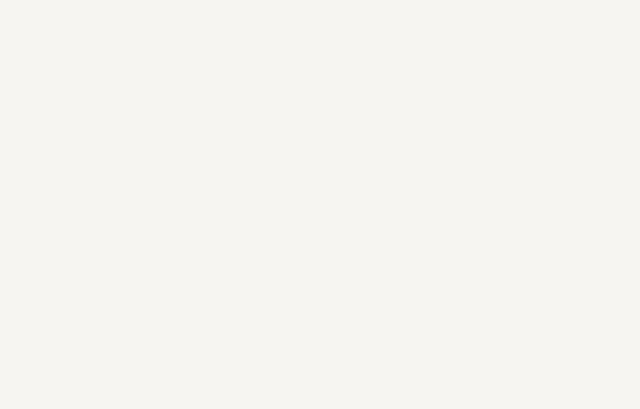
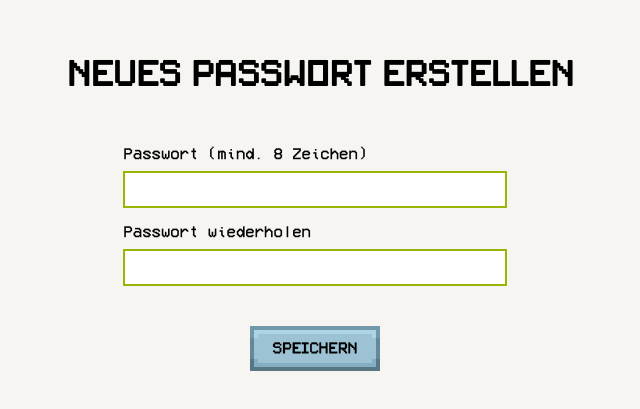
Before and after one commit to linguExplorer/linguExplorer, a Vue app in the folder webpage/: page /newPassword/1 in a window 1280 px wide. Before the commit this address had no page. Shown: the part 117-526 px from the top of the page, without its empty margins (319-959 px from the left). Built offline with nearby package versions, Linux system fonts and the light colour scheme.

Commit message:
front-end funktionen

```diff
--- a/webpage/src/pages/Anmelden.vue
+++ b/webpage/src/pages/Anmelden.vue
@@ -3,10 +3,14 @@
         <div class="header-anmelden">
             <div class="container-anmelden">
                 <div class="text-anmelden">
+
                     <p>Hast du noch keinen Account?</p>
                 </div>
-                <button class="button-anmelden" @click="goToRegister">
+                <button class="button-anmelden" >
+                    <router-link to="/registrieren" class="nav-link"  href="#">
+
                     <img src="@/assets/xx_Images/xx_Images/Buttons/button registrieren green.png" alt="Registrieren" />
+                        </router-link>
                 </button>
             </div>
         </div>
@@ -23,14 +27,14 @@
         <!--</div>-->
 
         <div class="content-box-anmelden">
-            <form @submit.prevent="handleLogin">
+            <form @submit.prevent="submit">
                 <div class="input-group-anmelden">
                     <label for="email">E-Mail</label>
-                    <input type="email" id="email" v-model="username" required />
+                    <input type="email" id="email" v-model="data.email" required />
                 </div>
                 <div class="input-group-anmelden">
                     <label for="password">Passwort</label>
-                    <input type="password" id="password" v-model="password" required />
+                    <input type="password" id="password" v-model="data.password" required />
                 </div>
                 <!-- Fehlermeldung -->
                 <p v-if="showError" class="error-message-anmelden">Ungültige E-Mail oder Passwort</p>
@@ -39,7 +43,10 @@
                     <img src="@/assets/xx_Images/xx_Images/Buttons/button anmelden blue.png" alt="Anmelden" />
                 </button>
                 <div class="forgot-password-anmelden">
+                    <router-link to="/forgotPassword" class="nav-link"  href="#">
+
                     <p>Passwort vergessen?</p>
+                    </router-link>
                 </div>
             </form>
         </div>
@@ -54,8 +61,34 @@
 
 <script>
 import '../styles/Anmelden.css';
+import { reactive } from 'vue';
+import { useRouter } from 'vue-router';
 export default {
     name: 'AnmeldePage',
+    setup() {
+    const data = reactive({
+      email:'',
+      password:''
+    });
+    const router = useRouter();
+
+
+    const  submit = async() => {
+      await fetch('http://localhost:8000/api/login', {
+               method: 'POST',
+               headers: {'Content-Type': 'application/json'},
+               credentials: 'include',
+               body: JSON.stringify(data)
+    });
+
+    await router.push('/comingsoon');
+    }
+
+    return {
+      data,
+      submit
+    }
+},
     data() {
         return {
             username: '',
--- /dev/null
+++ b/webpage/src/pages/AwaitPass.vue
@@ -0,0 +1,29 @@
+<template>
+    <div class="page-wrapper-newPassword newPassword">
+        <!-- Überschrift -->
+        <div class="new-password">
+                <h1>Eine E-Mail zum Zurücksetzen Ihres Passworts wurde an Sie gesendet</h1>
+            </div>
+        <div class="content-box-await-P">
+
+            <div >
+                <router-link to="/forgotPassword" class="nav-link"  href="#">
+
+                 <p>Keine E-Mail erhalten?</p>
+                 </router-link>
+            </div>
+
+
+        </div>
+    </div>
+
+</template>
+
+
+<script>
+import '../styles/ComingSoon.css';
+export default {
+
+
+}
+</script>
--- a/webpage/src/pages/ForgotPassword.vue
+++ b/webpage/src/pages/ForgotPassword.vue
@@ -11,10 +11,10 @@
             <p class="subtext">Gib hier die E-Mail-Adresse ein, um dein Passwort zurückzusetzen</p>
 
             <!-- Eingabeformular -->
-            <form @submit.prevent="handlePasswordReset">
+            <form @submit.prevent="submit">
                 <div class="input-group">
                     <label for="email">E-Mail:</label>
-                    <input type="email" id="email" v-model="email" required />
+                    <input type="email" id="email" v-model="data.email" required />
                 </div>
 
                 <!-- Passwort-Button -->
@@ -28,8 +28,36 @@
 
 <script>
 import '../styles/ForgotPassword.css';
+import { useRouter} from 'vue-router';
+import { reactive } from 'vue';
+
 export default {
     name: 'ForgotPassword',
+    setup() {
+    const data = reactive({
+      email:''
+    });
+
+    const router = useRouter()
+
+    const  submit = async() => {
+      await fetch('http://localhost:8000/password_reset/', {
+               method: 'POST',
+               headers: {'Content-Type': 'application/json'},
+               credentials: 'include',
+               body: JSON.stringify(data)
+    });
+    await router.push('/awaitP')
+
+
+
+    }
+
+    return {
+      data,
+      submit
+    }
+},
     data() {
         return {
             email: ''
--- a/webpage/src/pages/NewPassword.vue
+++ b/webpage/src/pages/NewPassword.vue
@@ -7,10 +7,10 @@
         <div class="content-box-newPassword">
 
             <!-- Eingabeformular -->
-            <form @submit.prevent="handlePasswordSave">
+            <form @submit.prevent="submit">
                 <div class="input-group">
                     <label for="password" id="passwordLabel">Passwort (mind. 8 Zeichen)</label>
-                    <input type="password" id="password" v-model="password" required minlength="8" />
+                    <input type="password" id="password" v-model="data.password" required minlength="8" />
                 </div>
 
                 <div class="input-group">
@@ -29,8 +29,36 @@
 
 <script>
 import '../styles/NewPassword.css';
+import { reactive } from 'vue';
+import { useRouter, useRoute } from 'vue-router';
 export default {
     name: 'NewPassword',
+    setup() {
+    const data = reactive({
+      password:'',
+      token:''
+    });
+
+    const router = useRouter();
+    const route = useRoute();
+    data.token = route.params.ref;
+
+    const  submit = async() => {
+      await fetch('http://localhost:8000/password_reset/confirm/', {
+               method: 'POST',
+               headers: {'Content-Type': 'application/json'},
+               credentials: 'include',
+               body: JSON.stringify(data)
+    });
+
+    await router.push('/anmelden');
+    }
+
+    return {
+      data,
+      submit
+    }
+  },
     data() {
         return {
             password: '',
--- a/webpage/src/pages/Registrieren.vue
+++ b/webpage/src/pages/Registrieren.vue
@@ -3,10 +3,15 @@
         <div class="header-registrieren">
             <div class="register-container-registrieren">
                 <div class="register-text-registrieren">
+
                     <p>Hast du schon einen Account?</p>
                 </div>
-                <button class="register-button-registrieren" @click="goToLogin">
+                <button class="register-button-registrieren">
+                    <router-link to="/anmelden" class="nav-link"  href="#">
+
                     <img src="@/assets/xx_Images/xx_Images/Buttons/button anmelden green.png" alt="Anmelden" />
+                    </router-link>
+
                 </button>
             </div>
         </div>
@@ -21,20 +26,20 @@
             </div>
 
         <div class="content-box-registrieren">
-            <form @submit.prevent="handleRegister">
+            <form @submit.prevent="submit">
                 <div class="input-group-registrieren">
                     <label for="email">E-Mail</label>
-                    <input type="email" id="email" v-model="email" required />
+                    <input type="email" id="email" v-model="data.email" required />
                     <p v-if="emailError" class="error-message">Benutzer mit dieser E-Mail existiert bereits.</p>
                 </div>
                 <div class="input-group-registrieren">
                     <label for="username">Benutzername</label>
-                    <input type="text" id="username" v-model="username" required />
+                    <input type="text" id="username" v-model="data.name" required />
                     <p v-if="usernameError" class="error-message">Benutzername bereits vergeben.</p>
                 </div>
                 <div class="input-group-registrieren">
                     <label for="password">Passwort (mind. 8 Zeichen)</label>
-                    <input type="password" id="password" v-model="password" required minlength="8" />
+                    <input type="password" id="password" v-model="data.password" required minlength="8" />
                     <p v-if="passwordError" class="error-message">Passwort entspricht nicht den Anforderungen.</p>
                 </div>
                 <div class="input-group-registrieren">
@@ -45,6 +50,7 @@
 
                 <!-- Speicher-Button -->
                 <button type="submit" class="submit-button-registrieren">
+
                     <img src="@/assets/xx_Images/xx_Images/Buttons/button registrieren blue.png" alt="Registrieren" />
                 </button>
             </form>
@@ -60,8 +66,32 @@
 
 <script>
 import '../styles/Registrieren.css';
+import { reactive } from 'vue';
+import { useRouter } from 'vue-router';
 export default {
     name: 'Registrieren',
+    setup() {
+         const data = reactive({
+            name: '',
+            email: '',
+            password: ''
+         });
+         const router = useRouter()
+
+    const submit = async() => {
+   await fetch('http://localhost:8000/api/register', {
+      method: 'POST',
+      headers: {'Content-Type': 'application/json'},
+      body: JSON.stringify(data)
+   });
+
+   await router.push('/anmelden')
+}
+return{
+            data,
+            submit
+         }
+    },
     data() {
         return {
             email: '',
--- a/webpage/src/pages/Spielbeschreibung.vue
+++ b/webpage/src/pages/Spielbeschreibung.vue
@@ -32,7 +32,10 @@
         <img src="@/assets/xx_Images/xx_Images/Charactee New.png" alt="Character" class="character-image" />
 
         <button class="play-button">
+          <router-link to="/anmelden" class="nav-link"  href="#">
+
           <img src="@/assets/xx_Images/xx_Images/Buttons/button play now.png" alt="Jetzt spielen" class="play-button-image" />
+          </router-link>
         </button>
       </div>
 
--- a/webpage/src/router/index.js
+++ b/webpage/src/router/index.js
@@ -8,12 +8,19 @@ import NewPassword from "../pages/NewPassword.vue";
 import ForgotPassword from "../pages/ForgotPassword.vue";
 import Registrieren from "../pages/Registrieren.vue";
 import ComingSoon from "@/pages/ComingSoon.vue";
+import AwaitPass from "@/pages/AwaitPass.vue";
 
 const routes = [
   {
     path: "/",
     name: "home",
-    component: HomeView,
+    component: Spielbeschreibung,
+  },
+
+  {
+    path: "/awaitP",
+    name: "awaitP",
+    component: AwaitPass,
   },
   {
     path: "/impressum", // Route für Impressum
@@ -41,7 +48,7 @@ const routes = [
     component: ForgotPassword,
   },
   {
-    path: "/newPassword", // Route für New Password
+    path: "/newPassword/:ref", // Route für New Password
     name: "newPassword",
     component: NewPassword,
   },
```
Also changed, not shown: 2 other files (tests, documents, lock files or other folders).
